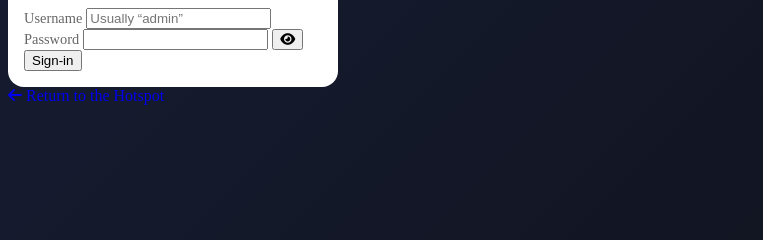
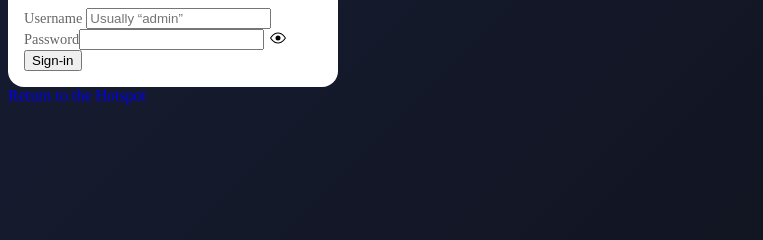
Before and after one commit to offspot/adminui, a Python web app: template src/adminui/templates/auth/login.html in a window 1280 px wide. Shown: the part 120-360 px from the top of the page, without its empty margins (0-763 px from the left). Run offline with Jinja, Linux system fonts and the light colour scheme; the template is opened without the code that fills it, so the values that code supplies are empty.

Commit message:
Replace CDN with inline SVGs for offline support

```diff
--- a/src/adminui/templates/auth/login.html
+++ b/src/adminui/templates/auth/login.html
@@ -4,7 +4,6 @@
 {% block title %}Sign into Kiwix Admin{% endblock %}
 
 {% block head %}
-<link rel="stylesheet" href="https://cdnjs.cloudflare.com/ajax/libs/font-awesome/6.5.1/css/all.min.css">
 <style type="text/css">
 		main header {
 			margin-bottom: .5em;
@@ -57,6 +56,16 @@
 			--bs-link-hover-color-rgb: 227,130,14;
 			text-decoration: none;
 		}
+
+		#toggle-password {
+			border: none;
+			background: transparent;
+		}
+
+		.items-center {
+			display: flex;
+			align-items: center;
+		}
 	</style>
 	{% endblock %}
 
@@ -72,14 +81,21 @@
 						<label class="form-label" for="username">Username</label>
 						<input type="text"  class="form-control{% if is_incorrect %} is-invalid{% endif %}" name="username" placeholder="Usually “admin”" />
 					</div>
-					<div class="mb-3">
+					<div class="mb-3 items-center">
 						<label class="form-label" for="password">Password</label>
 						<input type="password" id="password-input" class="form-control{% if is_incorrect %} is-invalid{% endif %}" name="password" aria-describedby="credentialsFeedback">
 
 						<button class="btn btn-outline-secondary" type="button" id="toggle-password">
-							<i class="fa-solid fa-eye"></i>
+						    <svg id="eye-icon" xmlns="http://www.w3.org/2000/svg" width="16" height="16" fill="currentColor" viewBox="0 0 16 16">
+							<path d="M16 8s-3-5.5-8-5.5S0 8 0 8s3 5.5 8 5.5S16 8 16 8zM1.173 8a13.133 13.133 0 0 1 1.66-2.043C4.12 4.668 5.88 3.5 8 3.5c2.12 0 3.879 1.168 5.168 2.457A13.133 13.133 0 0 1 14.828 8c-.058.087-.122.183-.195.288-.335.48-.83 1.12-1.465 1.755C11.879 11.332 10.119 12.5 8 12.5c-2.12 0-3.879-1.168-5.168-2.457A13.134 13.134 0 0 1 1.172 8z"/>
+							<path d="M8 5.5a2.5 2.5 0 1 0 0 5 2.5 2.5 0 0 0 0-5z"/>
+						    </svg>
+						    <svg id="eye-slash-icon" style="display: none;" xmlns="http://www.w3.org/2000/svg" width="16" height="16" fill="currentColor" viewBox="0 0 16 16">
+							<path d="M13.359 11.238C15.06 9.72 16 8 16 8s-3-5.5-8-5.5a7.028 7.028 0 0 0-2.79.588l.77.771A5.944 5.944 0 0 1 8 3.5c2.12 0 3.879 1.168 5.168 2.457A13.134 13.134 0 0 1 14.828 8c-.058.087-.122.183-.195.288-.335.48-.83 1.12-1.465 1.755-.165.165-.337.328-.517.486l.708.709z"/>
+							<path d="M11.297 9.176a3.5 3.5 0 0 0-4.474-4.474l.823.823a2.5 2.5 0 0 1 2.829 2.829l.822.822zm-2.943 1.299.822.822a3.5 3.5 0 0 1-4.474-4.474l.823.823a2.5 2.5 0 0 0 2.829 2.829z"/>
+							<path d="M3.35 5.47c-.18.16-.353.322-.518.487A13.134 13.134 0 0 0 1.172 8l.195.288c.335.48.83 1.12 1.465 1.755C4.121 11.332 5.881 12.5 8 12.5c.716 0 1.39-.133 2.02-.36l.77.772A7.029 7.029 0 0 1 8 13.5C3 13.5 0 8 0 8s.939-1.721 2.641-3.238l.708.709zm10.296 8.884-12-12 .708-.708 12 12-.708.708z"/>
+						    </svg>
 						</button>
-
 						{% if is_incorrect and message_content %}<div id="credentialsFeedback" class="invalid-feedback">{{ message_content }}</div>{% endif %}
 					</div>
 					<div class="d-flex flex-row-reverse">
@@ -90,18 +106,24 @@
 		<div class="mt-1 mb-1 p-3"><a class="returnlink" href="http://{{ ctx.fqdn }}"><i class="fa-solid fa-arrow-left"></i> Return to the Hotspot</a></div>
 
 <script>
-    const togglePassword = document.querySelector('#toggle-password');
+    const toggleButton = document.querySelector('#toggle-password');
     const password = document.querySelector('#password-input');
+    const eyeIcon = document.querySelector('#eye-icon');
+    const eyeSlashIcon = document.querySelector('#eye-slash-icon');
 
-    togglePassword.addEventListener('click', function (e) {
-        // toggle the type attribute
+    toggleButton.addEventListener('click', function (e) {
+        // Toggle the password visibility
         const type = password.getAttribute('type') === 'password' ? 'text' : 'password';
         password.setAttribute('type', type);
 
-        // toggle the eye icon
-        const icon = this.querySelector('i');
-        icon.classList.toggle('fa-eye');
-        icon.classList.toggle('fa-eye-slash');
+        // Toggle the SVG icons
+        if (type === 'text') {
+            eyeIcon.style.display = 'none';
+            eyeSlashIcon.style.display = 'block';
+        } else {
+            eyeIcon.style.display = 'block';
+            eyeSlashIcon.style.display = 'none';
+        }
     });
 </script>
 {% endblock %}
```
